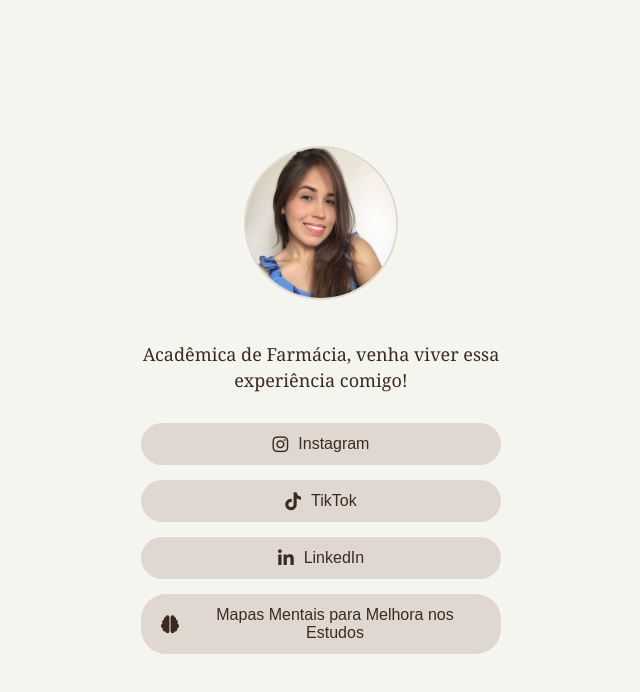
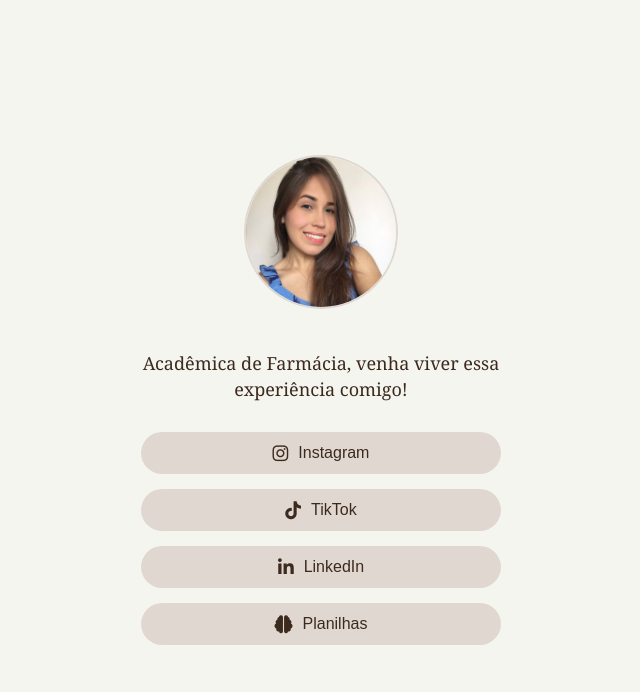
Before and after one commit to Ma1kySilva/biositeLeandra, a plain HTML site: page index.html in a window 1280 px wide. Shown: the whole page, without its empty margins (319-959 px from the left). Drawn offline with Linux system fonts and the light colour scheme.

Commit message:
Update index.html

```diff
--- a/index.html
+++ b/index.html
@@ -39,7 +39,7 @@
           href="https://docs.google.com/spreadsheets/d/1STxIexBkrZWmgjEb8pir5u1_XUzJqABP/copy"
           class="button"
           target="_blank"
-          ><i class="fas fa-brain"></i>Mapas Mentais para Melhora nos Estudos</a
+          ><i class="fas fa-brain"></i>Planilhas</a
         >
       </div>
     </div>
```
